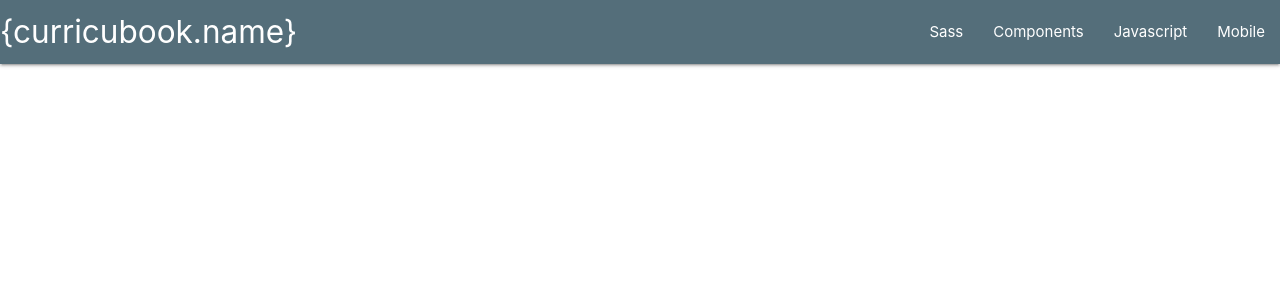
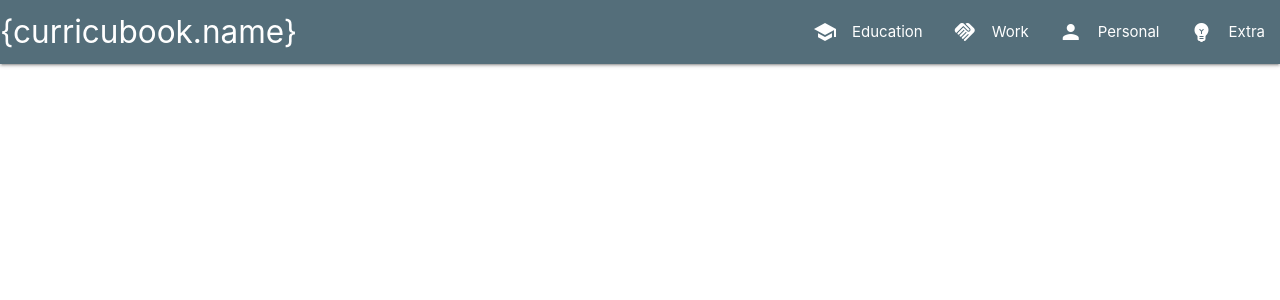
Before and after one commit to andresalvarezi/curricubook, a Python web app: template templates/material/html/header.html in a window 1280 px wide. Shown: the top 300 px of the page. Run offline with Jinja, Linux system fonts and the light colour scheme; the template is opened without the code that fills it, so the values that code supplies are empty; some libraries are stand-ins or nearby versions.

Commit message:
more work on Materialize template

```diff
--- a/templates/material/html/assets/functions.js
+++ b/templates/material/html/assets/functions.js
@@ -1,6 +1,7 @@
 document.addEventListener('DOMContentLoaded', function() {
     console.info("Created with CurricuBook!");
 
-    const elems = document.querySelectorAll('.sidenav');
-    M.Sidenav.init(elems, options);
+    M.Sidenav.init(document.querySelectorAll('.sidenav'), {});
+    M.Modal.init(document.querySelectorAll('.modal'), {});
+    M.FloatingActionButton.init(document.querySelectorAll('.fixed-action-btn'), {});
 });
--- a/templates/material/html/assets/styles.css
+++ b/templates/material/html/assets/styles.css
@@ -1,3 +1,7 @@
+body {
+    font-size: 16px !important;
+}
+
 .container {
     height: auto !important;
     padding-top: 24px;
@@ -21,3 +25,11 @@ h3 {
 .element-card {
     margin-bottom: 24px;
 }
+
+.page-footer {
+    margin-bottom: 24px !important;
+}
+
+.aboutme {
+    font-size: 18px !important;
+}
--- a/templates/material/html/begineducationsection.html
+++ b/templates/material/html/begineducationsection.html
@@ -1,5 +1,5 @@
     <a target="education"></a>
 
     <div class="section">
-        <i class="material-icons large">school</i><br/>
+        <i class="material-icons medium">school</i><br/>
         <h1>{section.name}</h1>
--- a/templates/material/html/beginextrasection.html
+++ b/templates/material/html/beginextrasection.html
@@ -1,5 +1,5 @@
     <a target="extra"></a>
 
     <div class="section">
-        <i class="material-icons large">emoji_objects</i><br/>
+        <i class="material-icons medium">emoji_objects</i><br/>
         <h1>{section.name}</h1>
--- a/templates/material/html/beginpersonalsection.html
+++ b/templates/material/html/beginpersonalsection.html
@@ -1,5 +1,5 @@
     <a target="personal"></a>
 
     <div class="section">
-        <i class="material-icons large">person</i><br/>
+        <i class="material-icons medium">person</i><br/>
         <h1>{section.name}</h1>
--- a/templates/material/html/beginworksection.html
+++ b/templates/material/html/beginworksection.html
@@ -1,5 +1,5 @@
     <a target="work"></a>
 
     <div class="section">
-        <i class="material-icons large">handshake</i><br/>
+        <i class="material-icons medium">handshake</i><br/>
         <h1>{section.name}</h1>
--- a/templates/material/html/element.html
+++ b/templates/material/html/element.html
@@ -14,6 +14,6 @@
         <p>{element.content_long}</p>
     </div>
     <div class="modal-footer">
-        <button tabindex="0" class="waves-effect btn-flat" popovertarget="modal1">Agree</button>
+        <button tabindex="0" class="waves-effect btn-flat" popovertarget="modal1">Close</button>
     </div>
 </div>
--- a/templates/material/html/header.html
+++ b/templates/material/html/header.html
@@ -22,19 +22,19 @@
             </a>
 
             <ul class="right hide-on-med-and-down">
-                <li><a href="sass.html">Sass</a></li>
-                <li><a href="badges.html">Components</a></li>
-                <li><a href="collapsible.html">Javascript</a></li>
-                <li><a href="mobile.html">Mobile</a></li>
+                <li><a href="#education"><i class="material-icons left">school</i> Education</a></li>
+                <li><a href="#work"><i class="material-icons left">handshake</i> Work</a></li>
+                <li><a href="#personal"><i class="material-icons left">person</i> Personal</a></li>
+                <li><a href="#extra"><i class="material-icons left">emoji_objects</i> Extra</a></li>
             </ul>
         </div>
     </nav>
 
     <ul class="sidenav" id="mobile-sizebar">
-        <li><a href="sass.html">Sass</a></li>
-        <li><a href="badges.html">Components</a></li>
-        <li><a href="collapsible.html">Javascript</a></li>
-        <li><a href="mobile.html">Mobile</a></li>
+        <li><a href="#education"><i class="material-icons left">school</i> Education</a></li>
+        <li><a href="#work"><i class="material-icons left">handshake</i> Work</a></li>
+        <li><a href="#personal"><i class="material-icons left">person</i> Personal</a></li>
+        <li><a href="#extra"><i class="material-icons left">emoji_objects</i> Extra</a></li>
     </ul>
 
     <main>
```
Also changed, not shown: templates/material/html/aboutme.html (+4 -4 lines), templates/material/html/footer.html (+7 -1 lines).
